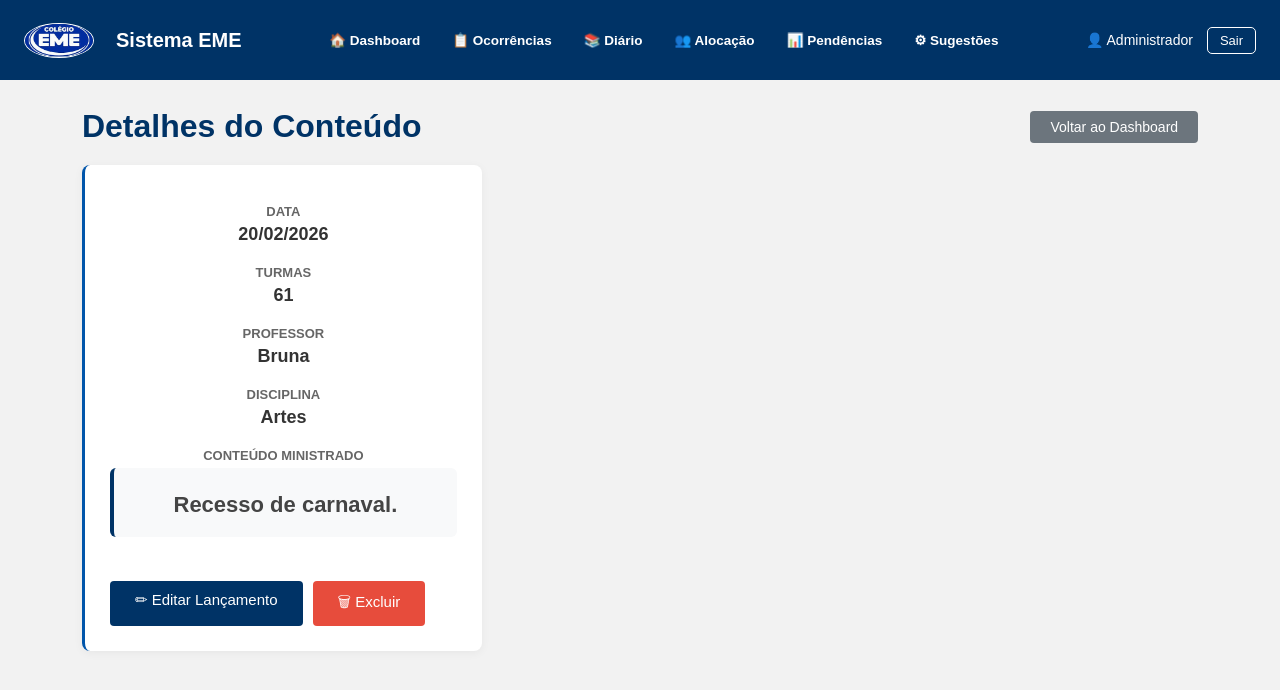
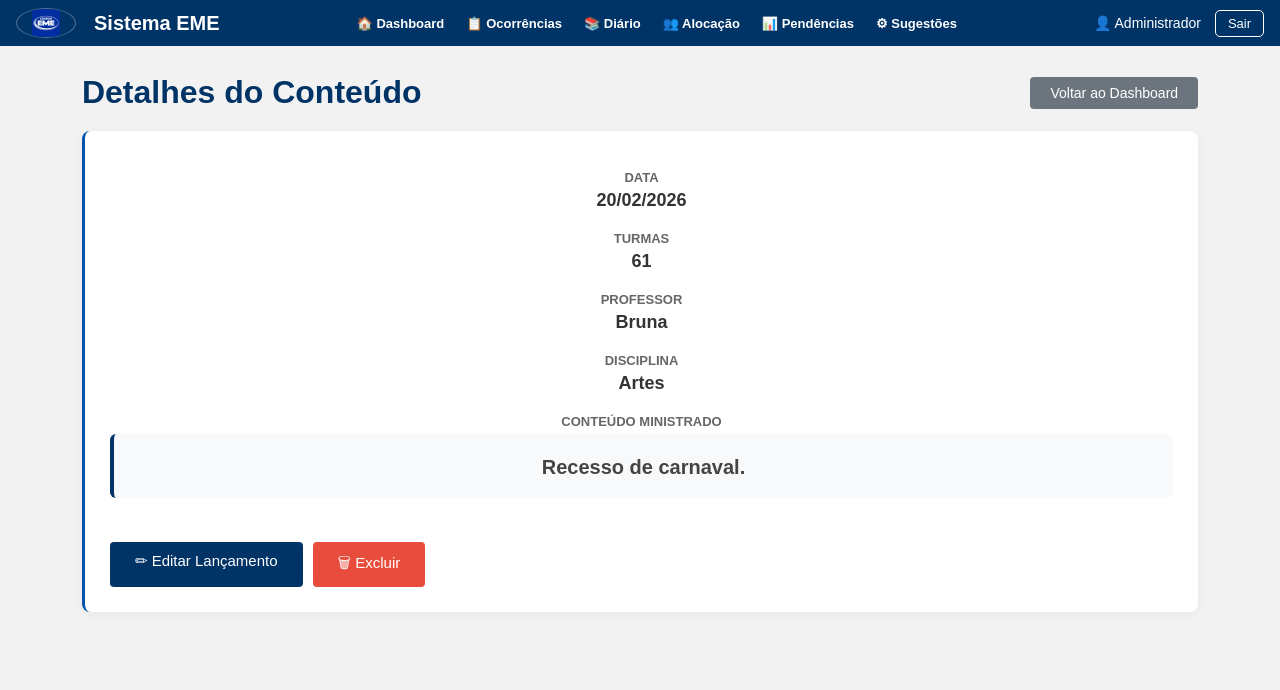
Before and after one commit to professorsilvio-alt/colegioeme, a Django app: page /conteudo/323/ in a window 1280 px wide. Shown: the top 690 px of the page. Run offline with Django 5.2, Linux system fonts and the light colour scheme; a user stored in the database is signed in; data comes from the database, SQL or seed files in the repository.

Commit message:
Fix: final precise layout for dashboard header and cards

```diff
--- a/core/static/core/style.css
+++ b/core/static/core/style.css
@@ -14,7 +14,7 @@ body {
 header {
     background: #003366;
     color: #fff;
-    padding: 16px 24px;
+    padding: 8px 16px; /* Thinner header */
     position: sticky;
     top: 0;
     z-index: 100;
@@ -22,13 +22,13 @@ header {
 
 .header-inner {
     display: flex;
-    flex-wrap: wrap; /* Permite quebrar linha em telas pequenas */
+    flex-wrap: nowrap; /* Avoid wrapping in the main inner container */
     align-items: center;
     justify-content: space-between;
-    max-width: 1400px;
+    max-width: 1300px; /* Match container width */
     margin: auto;
-    font-size: 16px;
-    gap: 15px;
+    font-size: 14px;
+    gap: 10px;
 }
 
 .header-left {
@@ -44,24 +44,24 @@ header {
 
 .header-nav {
     display: flex;
-    gap: 12px;
-    margin: 10px 0;
+    gap: 6px; /* Tighten gap */
+    margin: 0;
     flex-wrap: wrap;
-    justify-content: center;
+    justify-content: flex-start;
 }
 
 .nav-item, .nav-item:link, .nav-item:visited {
-    color: #ffffff !important; /* Força cor branca mesmo se visitado */
+    color: #ffffff !important;
     text-decoration: none;
-    font-size: 13.5px;
+    font-size: 13px; /* Slightly smaller */
     font-weight: 600;
-    padding: 6px 10px;
-    border-radius: 6px;
+    padding: 4px 8px; /* Compact padding */
+    border-radius: 4px;
     transition: 0.2s;
     white-space: nowrap;
     display: flex;
     align-items: center;
-    gap: 4px;
+    gap: 3px;
 }
 
 .nav-item:hover {
@@ -188,13 +188,13 @@ header {
 }
 
 .header-logo {
-    width: 70px;
-    height: 35px;
+    width: 60px; /* Smaller logo */
+    height: 30px;
     border-radius: 50% / 50%;
-    object-fit: cover;
-    border: 1px solid #fff;
-    background: #003366;
-    margin-right: 12px;
+    object-fit: contain; /* Don't stretch */
+    border: 1px solid rgba(255,255,255,0.3);
+    background: transparent;
+    margin-right: 8px;
     vertical-align: middle;
 }
 
@@ -212,11 +212,10 @@ header {
 }
 
 .card {
-    flex: 1 1 300px;
-    min-width: 150px;
-    max-width: 400px;
+    flex: 0 0 calc(33.333% - 10px); /* Exactly 3 per row if space allows */
+    min-width: 180px;
     background: #003366;
-    padding: 10px 15px;
+    padding: 10px 12px;
     border-radius: 8px;
     box-shadow: 0 2px 10px rgba(0, 0, 0, .15);
     text-align: center;
@@ -231,8 +230,8 @@ header {
 }
 
 .card p {
-    font-size: 22px;
-    margin: 4px 0 0;
+    font-size: 20px;
+    margin: 2px 0 0;
     font-weight: 700;
 }
 
--- a/core/templates/core/base.html
+++ b/core/templates/core/base.html
@@ -5,7 +5,7 @@
     <meta charset="UTF-8">
     <title>{% block title %}Sistema EME{% endblock %}</title>
     <meta name="viewport" content="width=device-width, initial-scale=1.0">
-    <link rel="stylesheet" href="{% static 'core/style.css' %}?v=3">
+    <link rel="stylesheet" href="{% static 'core/style.css' %}?v=4">
     {% block extra_head %}{% endblock %}
 </head>
 <body>
```
